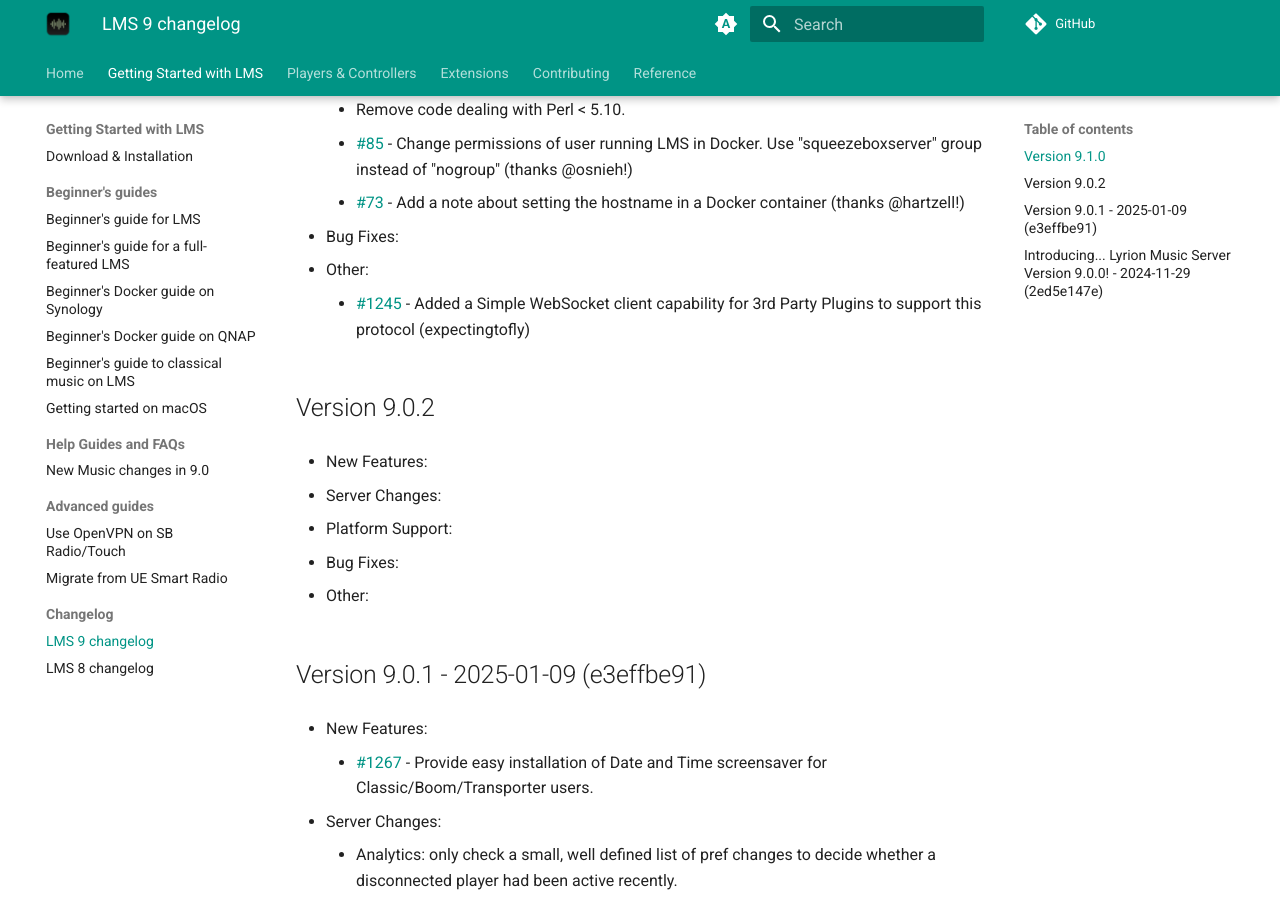
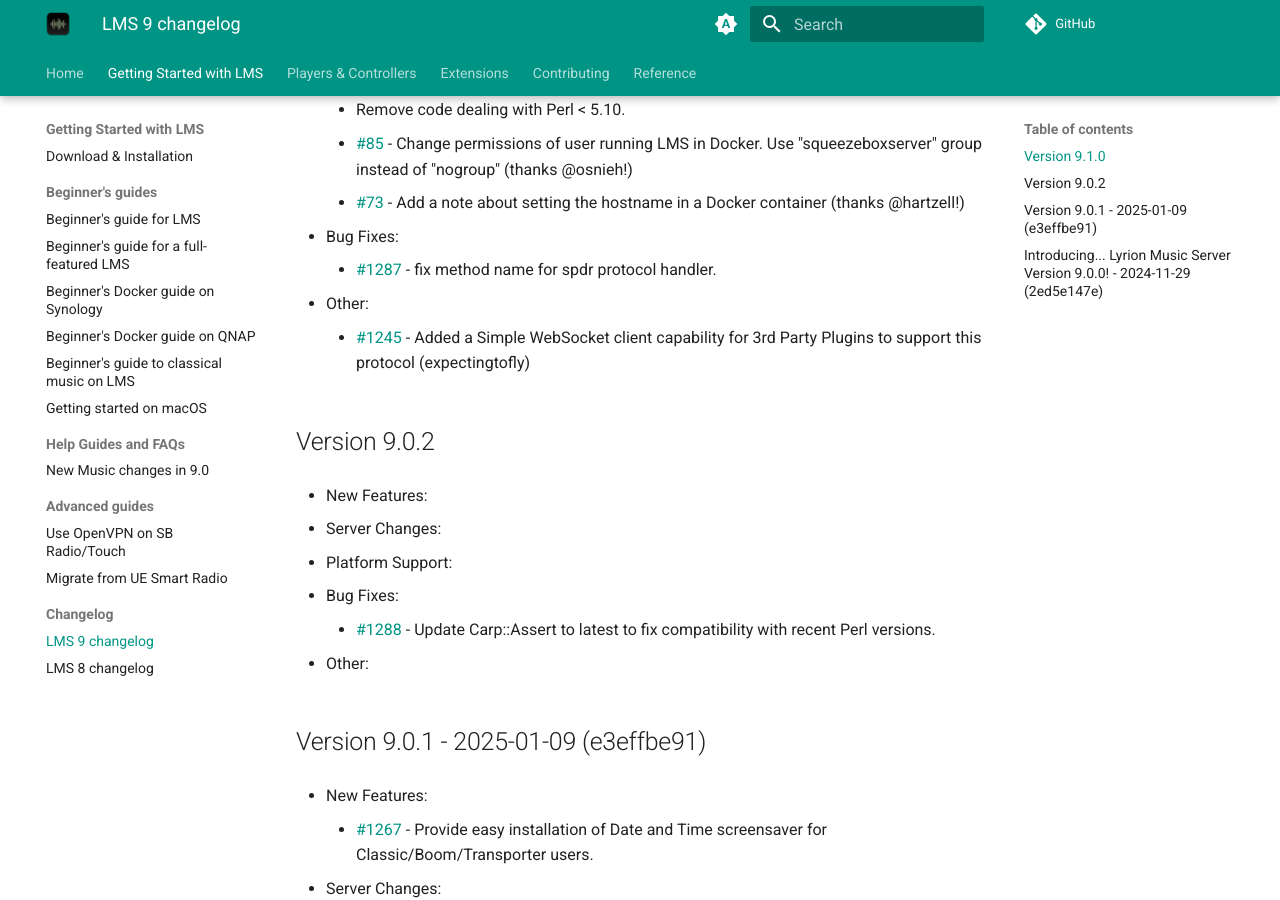
Before and after one commit to LMS-Community/lms-community.github.io, an MkDocs documentation site: the page built from docs/getting-started/changelog-lms9.md, in a window 1280 px wide and 900 px high, scrolled down 498 px. Built offline with MkDocs 1.6.1 and Material for MkDocs 9.7.7, drawn with Linux system fonts in a browser that asks for light colours; a script that is not in the unit is left out; plug-ins that fetch from the network failed and are left out; comment, search, counter and statistics services are not loaded.

Commit message:
Update external data sources

```diff
--- a/docs/getting-started/changelog-lms9.md
+++ b/docs/getting-started/changelog-lms9.md
@@ -19,6 +19,8 @@
 
 - Bug Fixes:
 
+	- [#1287](https://github.com/LMS-Community/slimserver/pull/1287) \- fix method name for spdr protocol handler.
+
 - Other:
 
 	- [#1245](https://github.com/LMS-Community/slimserver/pull/1245) \- Added a Simple WebSocket client capability for 3rd Party Plugins to support this protocol (expectingtofly)
@@ -32,6 +34,8 @@
 - Platform Support:
 
 - Bug Fixes:
+
+	- [#1288](https://github.com/LMS-Community/slimserver/issues/1288) \- Update Carp::Assert to latest to fix compatibility with recent Perl versions.
 
 - Other:
 
```
Also changed, not shown: docs/analytics/stats.json (+1 -1 lines).
